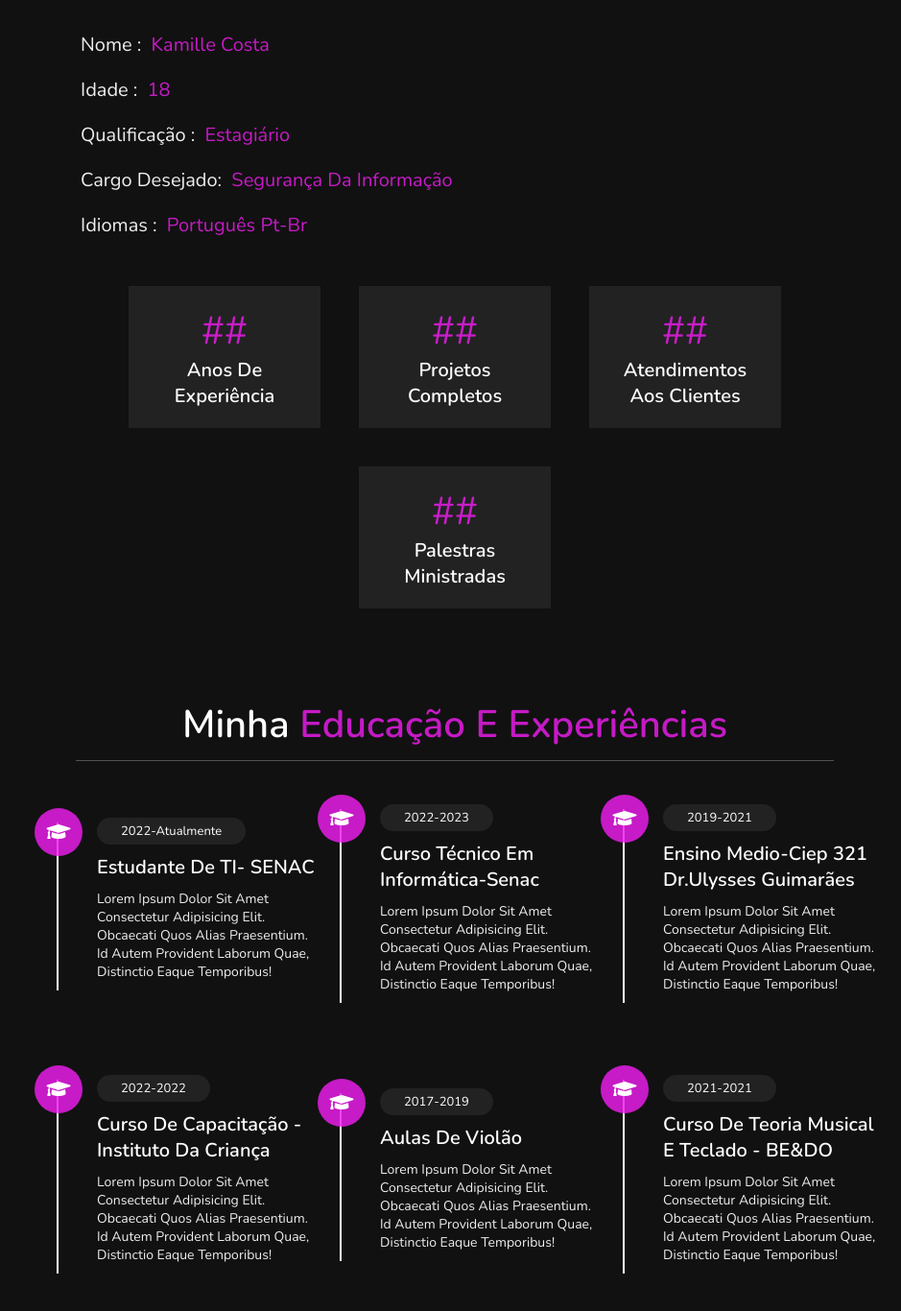
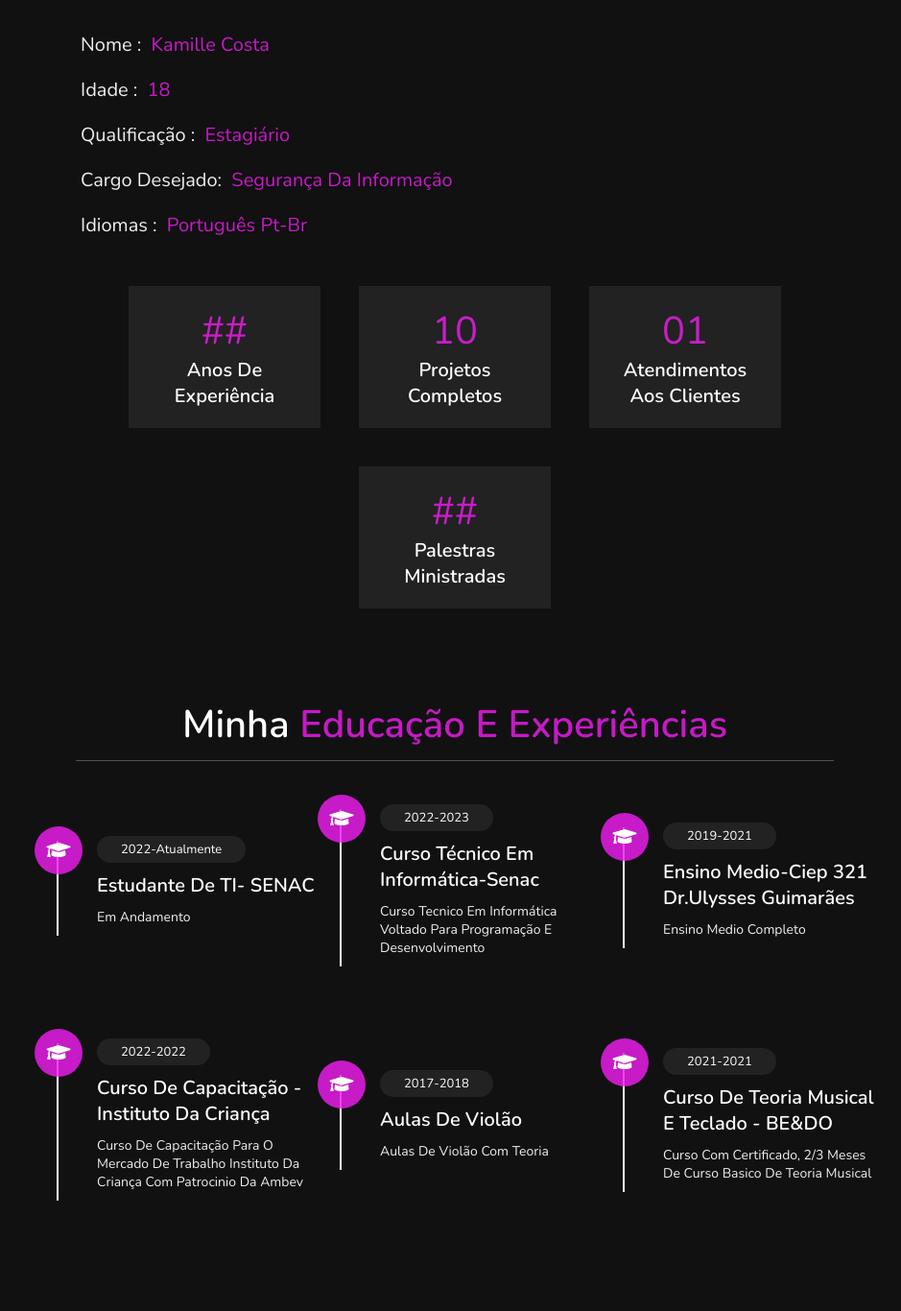
Before and after one commit to kamillecosta/PortifolioKCL, a plain HTML site: page index.html in a window 1280 px wide. Shown: the part 892-2258 px from the top of the page at 96% size, without its empty margins (341-1280 px from the left). Drawn offline with nearby package versions, Linux system fonts and the light colour scheme.

Commit message:
Update index.html

```diff
--- a/index.html
+++ b/index.html
@@ -46,8 +46,7 @@
 
     <h3>Olá! Sejam bem-vindos !</h3>
     <h1>Eu sou <span>Kamille Costa</span></h1>
-    <p>Lorem ipsum dolor sit amet consectetur adipisicing elit. Distinctio deserunt aspernatur fugiat minus enim ullam repudiandae sint sed magnam tenetur! Lorem ipsum dolor sit amet consectetur adipisicing elit. Necessitatibus, at.
-    </p>
+    <p>Futura tecnica em Informática</p>
     <a href="#about"><button class="btn">Saiba mais <i class="fas fa-user"></i></button></a>
 
 </section>
@@ -78,12 +77,12 @@
         </div>
 
         <div class="box">
-            <span>##</span>
+            <span>10</span>
             <h3>Projetos Completos</h3>
         </div>
 
         <div class="box">
-            <span>##</span>
+            <span>01</span>
             <h3>Atendimentos aos clientes</h3>
         </div>
 
@@ -112,42 +111,42 @@
         <i class="fas fa-graduation-cap"></i>
         <span>2022-Atualmente</span>
         <h3>Estudante de TI- SENAC</h3>
-        <p>Lorem ipsum dolor sit amet consectetur adipisicing elit. Obcaecati quos alias praesentium. Id autem provident laborum quae, distinctio eaque temporibus!</p>
+        <p>em andamento</p>
     </div>
 
     <div class="box">
         <i class="fas fa-graduation-cap"></i>
         <span>2022-2023</span>
         <h3>Curso Técnico em Informática-Senac</h3>
-        <p>Lorem ipsum dolor sit amet consectetur adipisicing elit. Obcaecati quos alias praesentium. Id autem provident laborum quae, distinctio eaque temporibus!</p>
+        <p>Curso tecnico em Informática voltado para programação e desenvolvimento</p>
     </div>
 
     <div class="box">
         <i class="fas fa-graduation-cap"></i>
         <span>2019-2021</span>
         <h3>Ensino Medio-Ciep 321 Dr.Ulysses Guimarães</h3>
-        <p>Lorem ipsum dolor sit amet consectetur adipisicing elit. Obcaecati quos alias praesentium. Id autem provident laborum quae, distinctio eaque temporibus!</p>
+        <p>ensino medio completo</p>
     </div>
 
     <div class="box">
         <i class="fas fa-graduation-cap"></i>
         <span>2022-2022</span>
         <h3>Curso de Capacitação - Instituto da Criança</h3>
-        <p>Lorem ipsum dolor sit amet consectetur adipisicing elit. Obcaecati quos alias praesentium. Id autem provident laborum quae, distinctio eaque temporibus!</p>
+        <p>curso de capacitação para o mercado de trabalho Instituto da Criança com patrocinio da ambev</p>
     </div>
 
     <div class="box">
         <i class="fas fa-graduation-cap"></i>
-        <span>2017-2019</span>
+        <span>2017-2018</span>
         <h3>Aulas de violão</h3>
-        <p>Lorem ipsum dolor sit amet consectetur adipisicing elit. Obcaecati quos alias praesentium. Id autem provident laborum quae, distinctio eaque temporibus!</p>
+        <p>aulas de violão com teoria</p>
     </div>
 
     <div class="box">
         <i class="fas fa-graduation-cap"></i>
         <span>2021-2021</span>
         <h3>Curso de Teoria musical e teclado - BE&DO </h3>
-        <p>Lorem ipsum dolor sit amet consectetur adipisicing elit. Obcaecati quos alias praesentium. Id autem provident laborum quae, distinctio eaque temporibus!</p>
+        <p>curso com certificado, 2/3 meses de curso basico de teoria musical</p>
     </div>
 
 </div>
@@ -228,6 +227,11 @@
 
 </section>
 
+<!-- scroll top button-->
+<a href="#home" class="top">
+    <img src="images/seta.png" alt="" style="width: 100%;" height="40px;">
+</a>
+
 <!-- contact section ends -->
 
 <!-- jquery cdn link  -->
```
